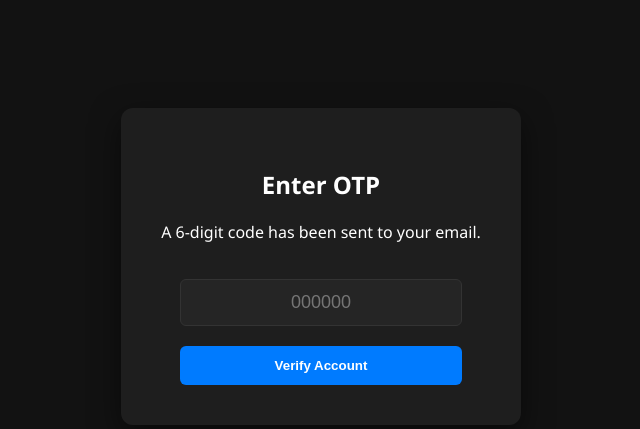
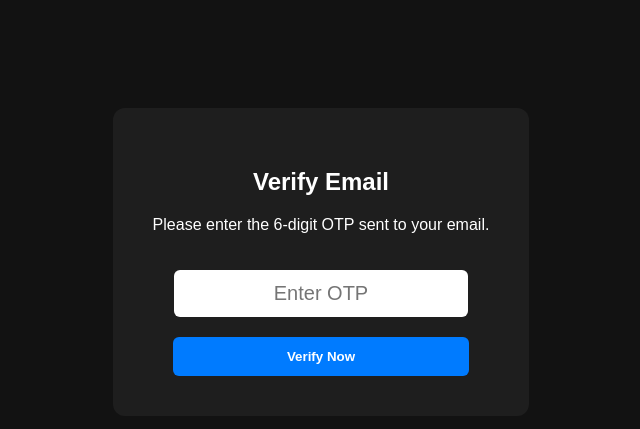
Before and after one commit to raoyugalyadav4554-ship-it/my-vip-login, a Python web app: template templates/verify.html in a window 1280 px wide. Shown: the top 429 px of the page, without its empty margins (319-959 px from the left). Run offline with Jinja, Linux system fonts and the light colour scheme; the template is opened without the code that fills it, so the values that code supplies are empty.

Commit message:
Update OTP verification page styling and content

```diff
--- a/templates/verify.html
+++ b/templates/verify.html
@@ -3,20 +3,20 @@
 <head>
     <title>Verify OTP</title>
     <style>
-        body { font-family: 'Segoe UI', sans-serif; background: #121212; color: white; text-align: center; padding-top: 100px; }
-        .card { background: #1e1e1e; padding: 40px; border-radius: 12px; display: inline-block; box-shadow: 0 10px 30px rgba(0,0,0,0.5); }
-        input { padding: 12px; width: 80%; margin: 20px 0; border-radius: 6px; border: 1px solid #333; background: #252525; color: white; font-size: 18px; text-align: center; }
-        button { padding: 12px 30px; background: #007bff; color: white; border: none; border-radius: 6px; cursor: pointer; font-weight: bold; width: 88%; }
+        body { font-family: sans-serif; background: #121212; color: white; text-align: center; padding-top: 100px; }
+        .box { background: #1e1e1e; padding: 40px; border-radius: 12px; display: inline-block; }
+        input { padding: 12px; width: 80%; margin: 20px 0; border-radius: 6px; border: none; text-align: center; font-size: 20px; }
+        button { padding: 12px 30px; background: #007bff; color: white; border: none; border-radius: 6px; cursor: pointer; width: 88%; font-weight: bold; }
     </style>
 </head>
 <body>
-    <div class="card">
-        <h2>Enter OTP</h2>
-        <p>A 6-digit code has been sent to your email.</p>
+    <div class="box">
+        <h2>Verify Email</h2>
+        <p>Please enter the 6-digit OTP sent to your email.</p>
         <form action="/verify" method="POST">
-            <input type="text" name="otp" placeholder="000000" required maxlength="6">
+            <input type="text" name="otp" placeholder="Enter OTP" required maxlength="6">
             <br>
-            <button type="submit">Verify Account</button>
+            <button type="submit">Verify Now</button>
         </form>
     </div>
 </body>
```
